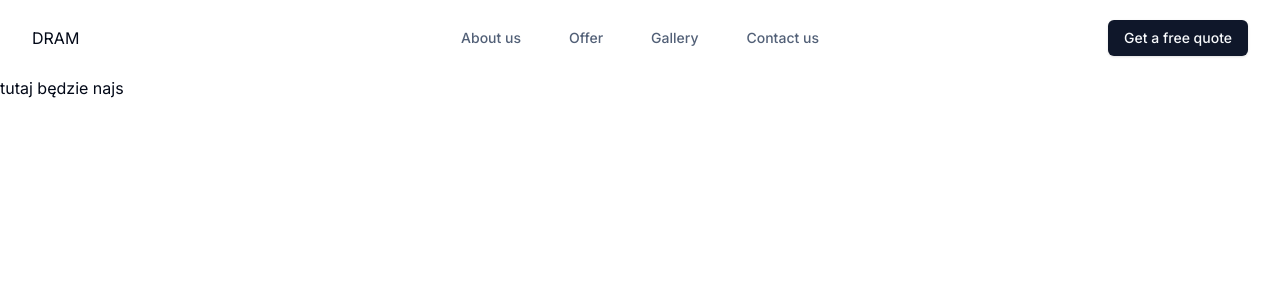
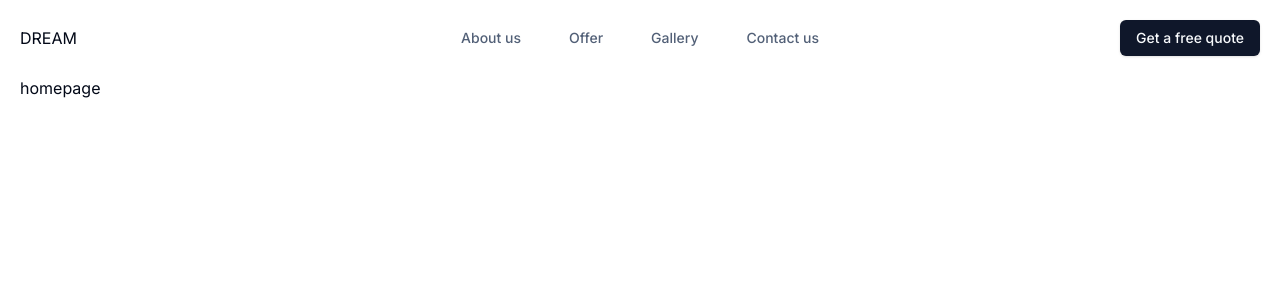
Before and after one commit to MZOG/dream-wall-print, a Next.js app: page / in a window 1280 px wide. Shown: the top 300 px of the page. Built offline with nearby package versions, Linux system fonts and the light colour scheme.

Commit message:
Feat: Container component

```diff
--- a/src/app/(pages)/about-us/page.tsx
+++ b/src/app/(pages)/about-us/page.tsx
@@ -7,7 +7,7 @@ export const metadata: Metadata = {
 
 export default function About() {
   return (
-    <Container>
+    <Container section>
       <p>About us</p>
     </Container>
   );
--- a/src/app/(pages)/contact-us/page.tsx
+++ b/src/app/(pages)/contact-us/page.tsx
@@ -1,4 +1,5 @@
 import type { Metadata } from "next";
+import Container from "@/components/common/container";
 
 export const metadata: Metadata = {
   title: "Contact us",
@@ -6,5 +7,9 @@ export const metadata: Metadata = {
 };
 
 export default function Contact() {
-  return <p>Contact</p>;
+  return (
+    <Container section>
+      <p>Contact</p>
+    </Container>
+  );
 }
--- a/src/app/(pages)/free-quote/page.tsx
+++ b/src/app/(pages)/free-quote/page.tsx
@@ -1,3 +1,4 @@
+import Container from "@/components/common/container";
 import type { Metadata } from "next";
 
 export const metadata: Metadata = {
@@ -6,5 +7,9 @@ export const metadata: Metadata = {
 };
 
 export default function Quote() {
-  return <p>Quote</p>;
+  return (
+    <Container section>
+      <p>Quote</p>
+    </Container>
+  );
 }
--- a/src/app/(pages)/gallery/page.tsx
+++ b/src/app/(pages)/gallery/page.tsx
@@ -1,3 +1,4 @@
+import Container from "@/components/common/container";
 import type { Metadata } from "next";
 
 export const metadata: Metadata = {
@@ -6,5 +7,9 @@ export const metadata: Metadata = {
 };
 
 export default function Gallery() {
-  return <p>Gallery</p>;
+  return (
+    <Container section>
+      <p>Gallery</p>
+    </Container>
+  );
 }
--- a/src/app/(pages)/offer/page.tsx
+++ b/src/app/(pages)/offer/page.tsx
@@ -1,3 +1,4 @@
+import Container from "@/components/common/container";
 import type { Metadata } from "next";
 
 export const metadata: Metadata = {
@@ -6,5 +7,9 @@ export const metadata: Metadata = {
 };
 
 export default function Offer() {
-  return <p>Offer</p>;
+  return (
+    <Container section>
+      <p>Offer</p>
+    </Container>
+  );
 }
--- a/src/app/page.tsx
+++ b/src/app/page.tsx
@@ -1,3 +1,9 @@
+import Container from "@/components/common/container";
+
 export default function Home() {
-  return <p>tutaj będzie najs</p>;
+  return (
+    <Container section>
+      <p>homepage</p>
+    </Container>
+  );
 }
--- a/src/components/common/container.tsx
+++ b/src/components/common/container.tsx
@@ -2,7 +2,7 @@ import { ContainerProps } from "@/types/container";
 import { cn } from "@/lib/utils";
 
 export default function Container({
-  section = true,
+  section,
   width,
   className,
   children,
@@ -16,4 +16,10 @@ export default function Container({
       </section>
     );
   }
+
+  return (
+    <div className={cn("px-5 mx-auto", width ? width : "max-w-7xl", className)}>
+      {children}
+    </div>
+  );
 }
--- a/src/components/common/header.tsx
+++ b/src/components/common/header.tsx
@@ -39,12 +39,12 @@ export default function Header() {
     <header className="bg-white">
       <nav
         aria-label="Global"
-        className="mx-auto flex max-w-7xl items-center justify-between p-5 lg:px-8"
+        className="mx-auto flex max-w-7xl items-center justify-between p-5 border-b lg:border-none"
       >
         <div className="flex lg:flex-1">
-          <Link href="/" className="-m-1.5 p-1.5">
+          <Link href="/">
             <span className="sr-only">Your Company</span>
-            DRAM
+            DREAM
           </Link>
         </div>
         <div className="flex lg:hidden">
@@ -86,9 +86,9 @@ export default function Header() {
         className="lg:hidden"
       >
         <div className="fixed inset-0 z-10" />
-        <DialogPanel className="fixed inset-y-0 right-0 z-10 w-full overflow-y-auto bg-white px-5 py-5 sm:max-w-sm sm:ring-1 sm:ring-gray-900/10">
+        <DialogPanel className="fixed inset-y-0 right-0 z-10 w-full overflow-y-auto bg-white p-5 sm:max-w-sm sm:ring-1 sm:ring-gray-900/10">
           <div className="flex items-center justify-between">
-            <Link href="/" className="-m-1.5 p-1.5">
+            <Link href="/">
               <span className="sr-only">DREAM Wall Print</span>
               DREAM
             </Link>
```
